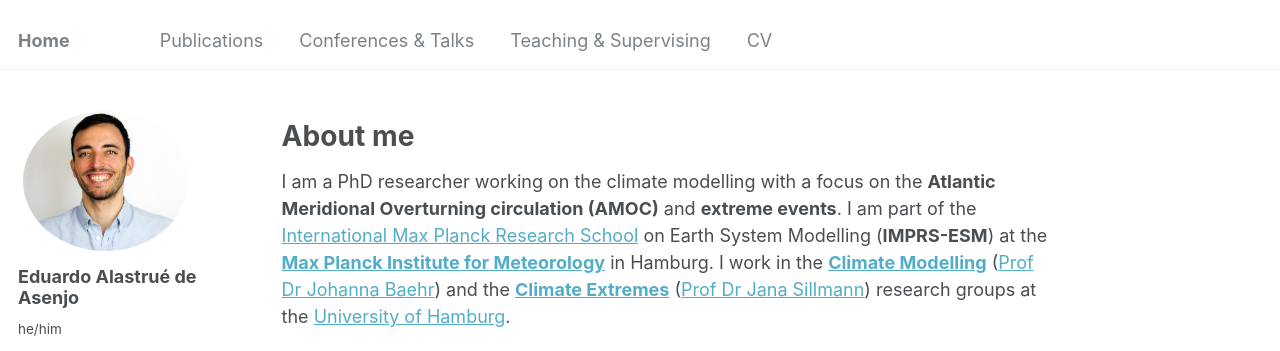
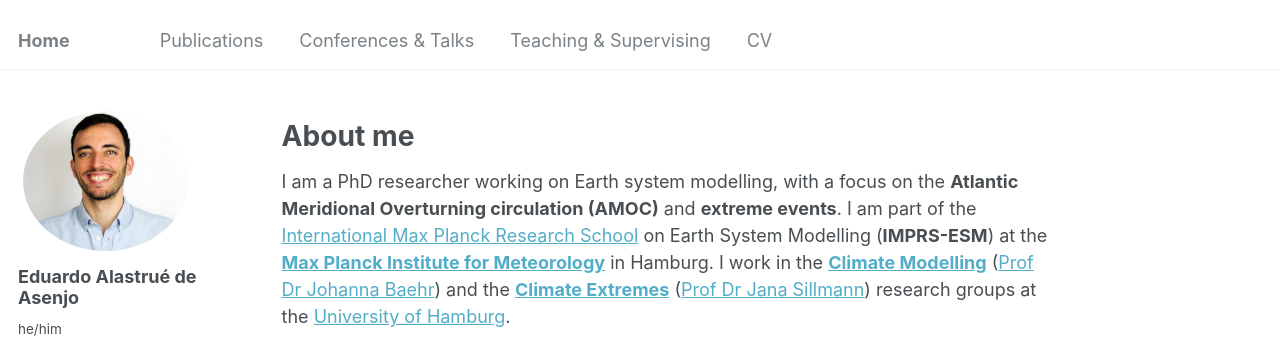
Before and after one commit to edualas/edualas.github.io, a Jekyll site: the page built from _pages/about.md, in a window 1280 px wide and 1097 px high. Shown: the top 351 px of the window. Built offline with Jekyll 4.4.1, drawn with Linux system fonts in a browser that asks for light colours; some web fonts are replaced.

Commit message:
Update about.md

```diff
--- a/_pages/about.md
+++ b/_pages/about.md
@@ -8,7 +8,7 @@ redirect_from:
 ---
 
 # About me
-I am a PhD researcher working on the climate modelling with a focus on the **Atlantic Meridional Overturning circulation (AMOC)** and **extreme events**. I am part of the [International Max Planck Research School](https://mpimet.mpg.de/en/career/imprs-esm){:target="_blank"} on Earth System Modelling (**IMPRS-ESM**) at the **[Max Planck Institute for Meteorology](https://mpimet.mpg.de/en/homepage){:target="_blank"}** in Hamburg. I work in the **[Climate Modelling](https://www.ifm.uni-hamburg.de/en/workareas/climatemodelling.html){:target="_blank"}** ([Prof Dr Johanna Baehr](https://www.ifm.uni-hamburg.de/en/institute/staff/baehr.html){:target="_blank"}) and the **[Climate Extremes](https://www.fnk.uni-hamburg.de/2-research/research-group-climate-extremes.html){:target="_blank"}** ([Prof Dr Jana Sillmann](https://www.fnk.uni-hamburg.de/2-research/research-group-climate-extremes/team/sillmann-jana.html){:target="_blank"}) research groups at the [University of Hamburg](https://www.uni-hamburg.de/en.html){:target="_blank"}.
+I am a PhD researcher working on Earth system modelling, with a focus on the **Atlantic Meridional Overturning circulation (AMOC)** and **extreme events**. I am part of the [International Max Planck Research School](https://mpimet.mpg.de/en/career/imprs-esm){:target="_blank"} on Earth System Modelling (**IMPRS-ESM**) at the **[Max Planck Institute for Meteorology](https://mpimet.mpg.de/en/homepage){:target="_blank"}** in Hamburg. I work in the **[Climate Modelling](https://www.ifm.uni-hamburg.de/en/workareas/climatemodelling.html){:target="_blank"}** ([Prof Dr Johanna Baehr](https://www.ifm.uni-hamburg.de/en/institute/staff/baehr.html){:target="_blank"}) and the **[Climate Extremes](https://www.fnk.uni-hamburg.de/2-research/research-group-climate-extremes.html){:target="_blank"}** ([Prof Dr Jana Sillmann](https://www.fnk.uni-hamburg.de/2-research/research-group-climate-extremes/team/sillmann-jana.html){:target="_blank"}) research groups at the [University of Hamburg](https://www.uni-hamburg.de/en.html){:target="_blank"}.
 
 I completed a MSc in [Integrated Climate System Sciences](https://www.sicss.uni-hamburg.de/msc-programs/msc-integrated-climate-science.html){:target="_blank"} (ICSS) at the University of Hamburg, and a BSc in Physics (Theoretical Physics Track) at the [Complutense University of Madrid](https://www.ucm.es/english){:target="_blank"}.
 
```
